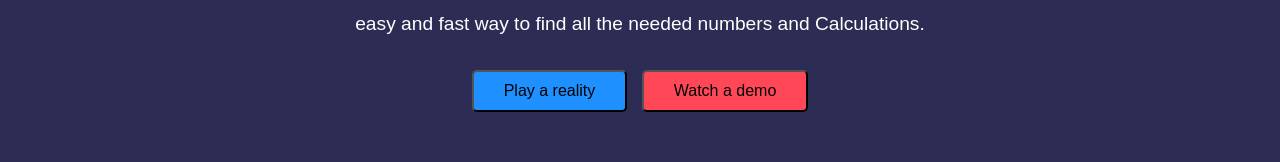
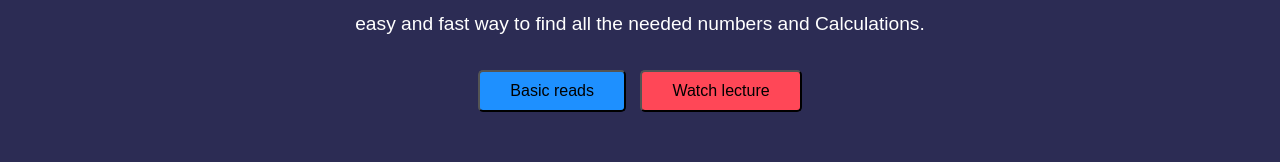
Before and after one commit to Marah31/wireless-project, a plain HTML site: page mainhtml.html in a window 1280 px wide. Shown: the part 195-357 px from the top of the page. Drawn offline with Linux system fonts and the light colour scheme.

Commit message:
changed button names

```diff
--- a/mainhtml.html
+++ b/mainhtml.html
@@ -28,8 +28,8 @@
             <h2>Online Calculator for Wireless and Mobile Networks</h2>
             <p>easy and fast way to find all the needed numbers and Calculations.</p>
             <div class="buttons">
-                <button class="btn primary">Play a reality</button>
-                <button class="btn secondary">Watch a demo</button>
+                <button class="btn primary">Basic reads</button>
+                <button class="btn secondary">Watch lecture</button>
             </div>
         </div>
     </header>
```
